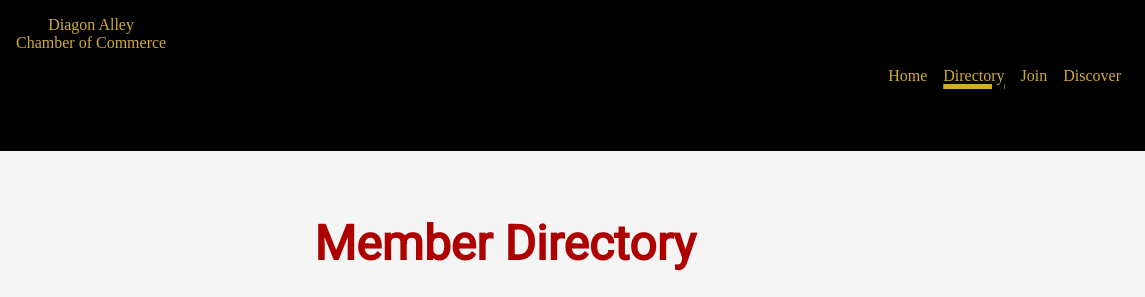
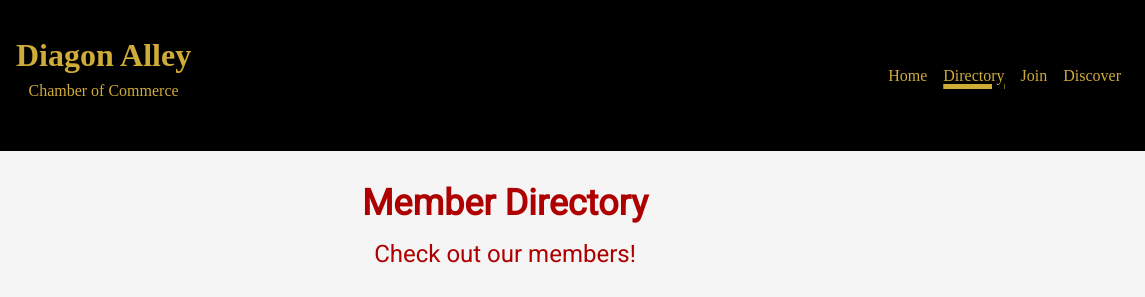
Before and after one commit to bostler3/wdd231, a plain HTML site: page chamber/directory.html in a window 1280 px wide. Shown: the top 297 px of the page, 135-1280 px from the left. Drawn offline with Linux system fonts and the light colour scheme; a web font is replaced by a local one.

Commit message:
Corrections

```diff
--- a/chamber/directory.html
+++ b/chamber/directory.html
@@ -28,7 +28,7 @@
                 <div class="image-text-container">
                     <a href="#"><img src="images/logo.webp" alt="Chamber of Commerce icon" width="115" height="115" class="logo-image"></a>
                     <div class="nav-header-text">
-                        <p>Diagon Alley</p>
+                        <h1>Diagon Alley</h1>
                         <p>Chamber of Commerce</p>
                     </div>
                 </div>
@@ -48,7 +48,7 @@
         <div class="callouts">
             <div class="callout-data">
                 <div class="callout-data-header">
-                    <h1>Member Directory</h1>
+                    <h2>Member Directory</h2>
                 </div>
                 <div class="callout-data-subheader">Check out our members!</div>
             </div>
```
